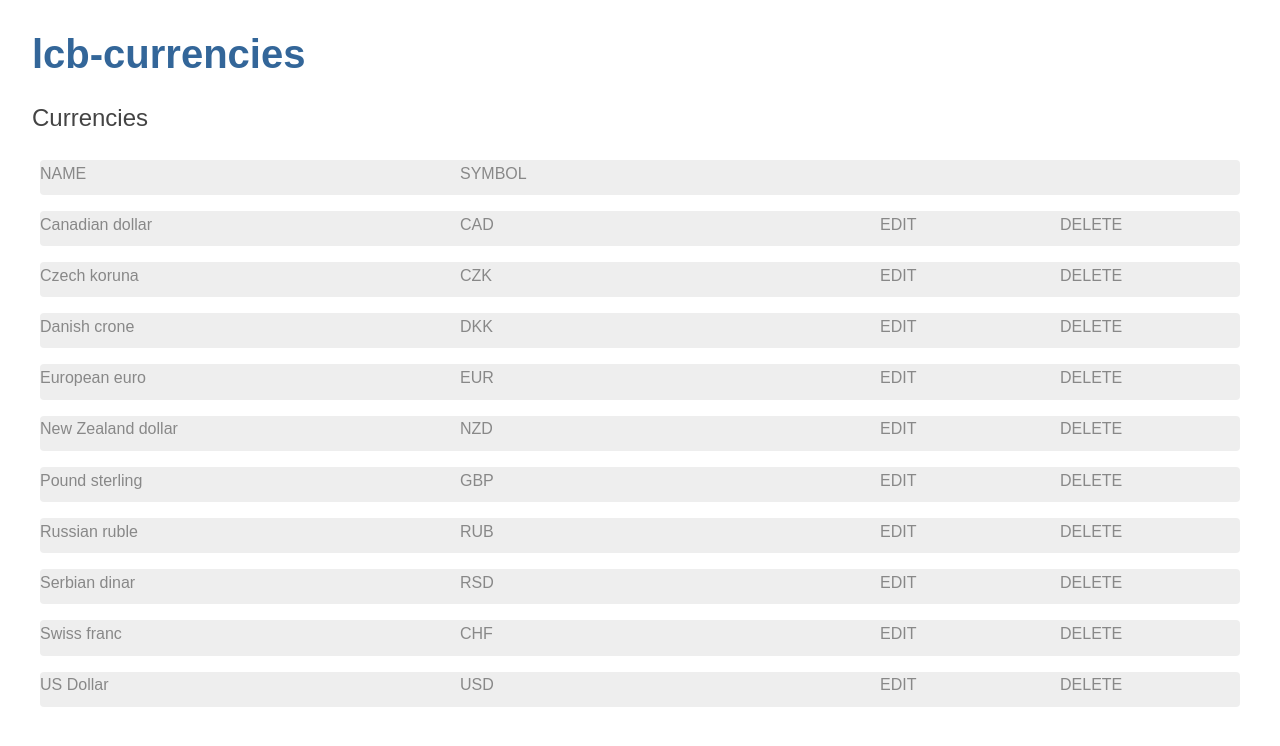
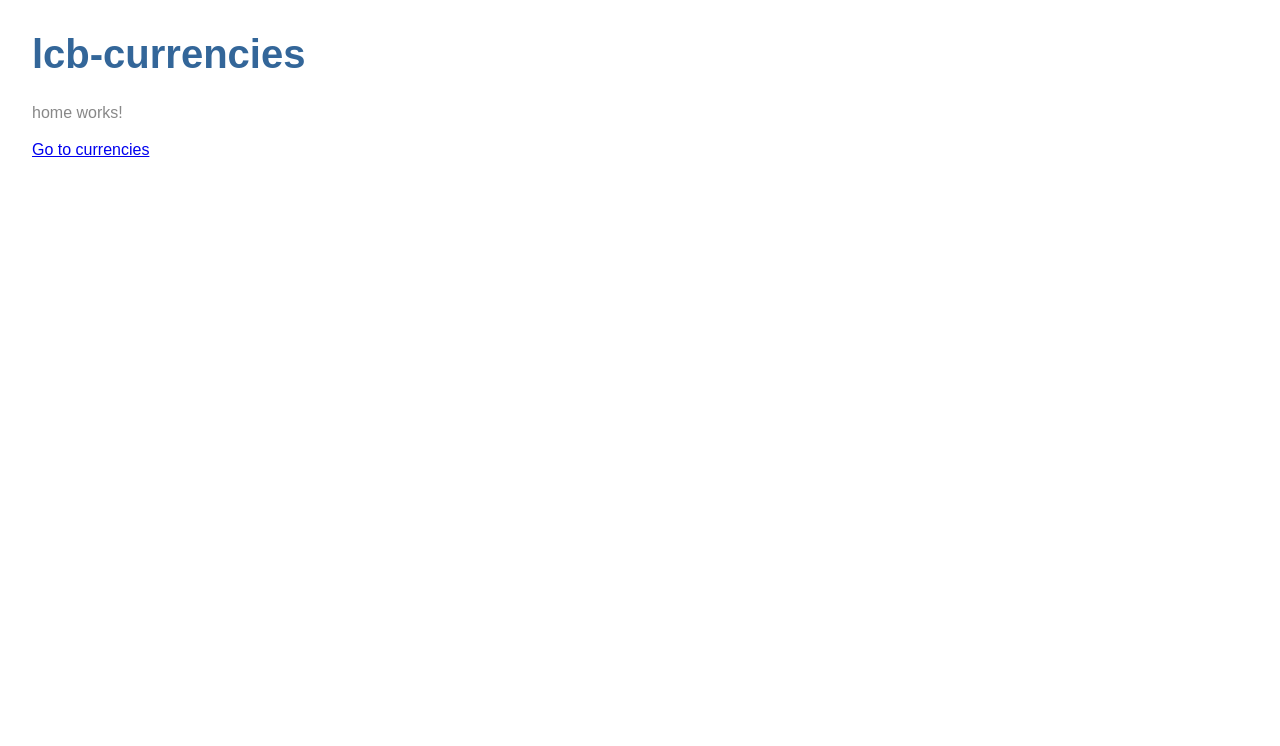
Before and after one commit to radmilatomic/lcb-currencies, an Angular app: page / in a window 1280 px wide. Shown: the top 746 px of the page. Built offline with nearby package versions, Linux system fonts and the light colour scheme.

Commit message:
added home and '/currencies' routes

```diff
--- a/src/app/app.component.html
+++ b/src/app/app.component.html
@@ -1,2 +1,2 @@
 <h1>{{title}}</h1>
-<app-currencies></app-currencies>
+<router-outlet></router-outlet>
--- a/src/app/app.module.ts
+++ b/src/app/app.module.ts
@@ -5,6 +5,7 @@ import { FormsModule } from '@angular/forms';
 import { AppComponent } from './app.component';
 import { CurrenciesComponent } from './currencies/currencies.component';
 import { HomeComponent } from './home/home.component';
+import { AppRoutingModule } from './/app-routing.module';
 
 @NgModule({
   declarations: [
@@ -15,6 +16,7 @@ import { HomeComponent } from './home/home.component';
   imports: [
     BrowserModule,
     FormsModule,
+    AppRoutingModule,
 
   ],
   providers: [],
--- a/src/app/home/home.component.html
+++ b/src/app/home/home.component.html
@@ -1,3 +1,4 @@
 <p>
   home works!
 </p>
+<a routerLink="/currencies">Go to currencies</a>
```
Also changed, not shown: src/app/app-routing.module.ts (added, +17 -0 lines), 1 other file (tests, documents, lock files or other folders).
